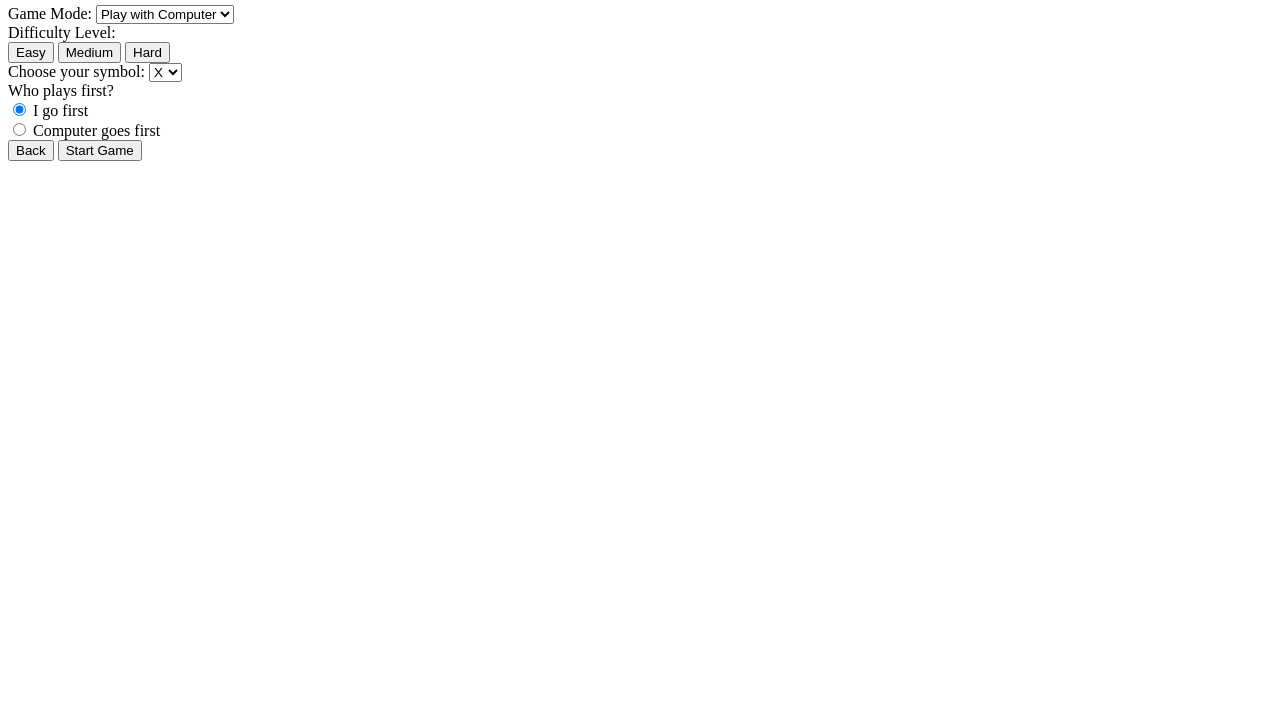
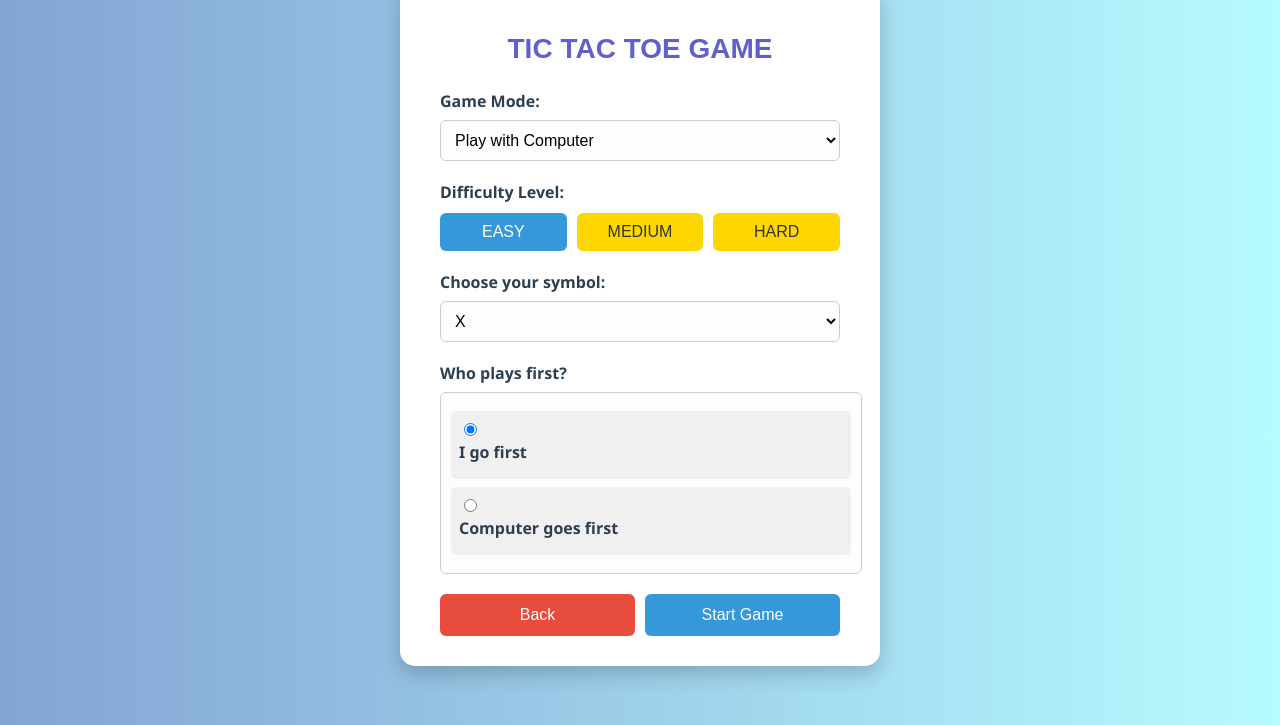
Before and after one commit to NaveenPensia70/Game-Zone, a plain HTML site: page game1.html in a window 1280 px wide. Shown: the part 75-800 px from the top of the page. Drawn offline with Linux system fonts and the light colour scheme; a web font is replaced by a local one.

Commit message:
game1 page code css code  added

```diff
--- a/game1.html
+++ b/game1.html
@@ -5,7 +5,141 @@
     <meta name="viewport" content="width=device-width, initial-scale=1.0">
     <title>Tic Tac Toe Setup</title>
     <link href="https://fonts.googleapis.com/css2?family=Anton+SC&display=swap" rel="stylesheet">
+    <style>
+        body {
+            font-family: 'Segoe UI', Tahoma, Geneva, Verdana, sans-serif;
+            background: linear-gradient(to right, #83a4d4, #b6fbff);
+            margin: 0;
+            height: 100vh;
+            display: flex;
+            justify-content: center;
+            align-items: center;
+            color: #333;
+        }
 
+        .setup-container {
+            background-color: #ffffff;
+            border-radius: 15px;
+            box-shadow: 0 8px 20px rgba(0, 0, 0, 0.2);
+            padding: 30px 40px;
+            width: 400px;
+            max-width: 90%;
+            text-align: center;
+        }
+
+        h1 {
+            color: #5e60ce; /* Purple color for the title */
+            margin-bottom: 25px;
+            font-size: 28px;
+            font-family: 'Anton SC', sans-serif;
+            text-transform: uppercase;
+        }
+
+        .form-group {
+            margin-bottom: 20px;
+            text-align: left;
+        }
+
+        label {
+            display: block;
+            margin-bottom: 8px;
+            font-weight: bold;
+            color: #2c3e50;
+        }
+
+        select {
+            width: 100%;
+            padding: 10px;
+            border: 1px solid #ccc;
+            border-radius: 6px;
+            font-size: 16px;
+            background-color: #fdfdfd;
+        }
+
+        .difficulty-options {
+            display: flex;
+            gap: 10px;
+            margin-top: 10px;
+        }
+
+        .difficulty-btn {
+            flex: 1;
+            padding: 10px;
+            border: none;
+            border-radius: 6px;
+            font-size: 16px;
+            cursor: pointer;
+            transition: all 0.3s;
+            background-color: #FFD700; /* Yellow */
+            color: #333;
+            font-family: 'Anton SC', sans-serif;
+            text-transform: uppercase;
+        }
+
+        .difficulty-btn:hover {
+            background-color: #3498db; /* Blue on hover */
+            color: white;
+        }
+
+        .difficulty-btn.selected {
+            background-color: #3498db; /* Blue when selected */
+            color: white;
+        }
+
+        .radio-group {
+            width: 100%;
+            padding: 10px;
+            border: 1px solid #ccc;
+            border-radius: 6px;
+            font-size: 16px;
+            background-color: #fdfdfd;
+        }
+
+        .radio-option {
+            margin: 8px 0;
+            padding: 8px;
+            border-radius: 5px;
+            background-color: #f0f0f0;
+        }
+
+        .radio-option input {
+            margin-right: 10px;
+        }
+
+        .action-buttons {
+            display: flex;
+            gap: 10px;
+            margin-top: 20px;
+        }
+
+        .back-btn, .start-btn {
+            color: white;
+            border: none;
+            padding: 12px;
+            border-radius: 6px;
+            font-size: 16px;
+            cursor: pointer;
+            transition: 0.3s;
+            flex: 1;
+            font-family: 'Anton SC', sans-serif;
+        }
+
+        .start-btn {
+            background-color: #3498db;
+        }
+
+        .start-btn:hover {
+            background-color: #2980b9;
+        }
+
+        .back-btn {
+            background-color: #e74c3c;
+        }
+
+        .back-btn:hover {
+            background-color: #c0392b;
+        }
+    </style>
 </head>
 <body>
     <div class="setup-container">
```
